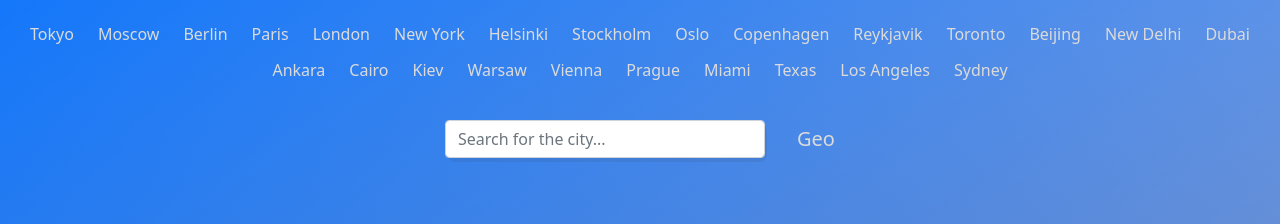
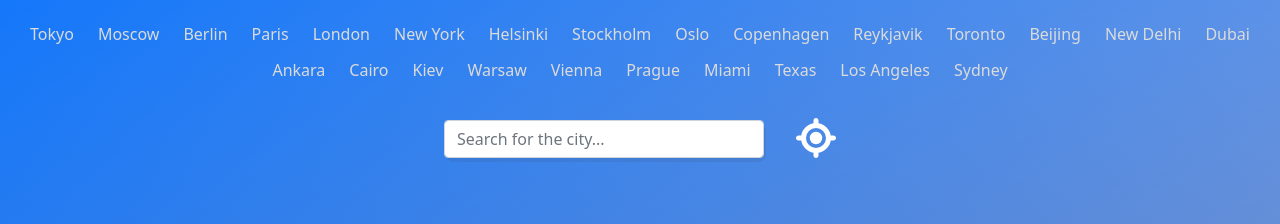
Before and after one commit to MikRyam/My-Weather-App-React-JS, a React (Create React App) app: page / in a window 1280 px wide. Shown: the top 224 px of the page. Built offline with nearby package versions, Linux system fonts and the light colour scheme; no server answers.

Commit message:
Weather App. Geo Icon

```diff
--- a/package.json
+++ b/package.json
@@ -3,6 +3,10 @@
   "version": "0.1.0",
   "private": true,
   "dependencies": {
+    "@fortawesome/fontawesome-svg-core": "^6.1.1",
+    "@fortawesome/free-regular-svg-icons": "^6.1.1",
+    "@fortawesome/free-solid-svg-icons": "^6.1.1",
+    "@fortawesome/react-fontawesome": "^0.1.18",
     "@testing-library/jest-dom": "^5.16.4",
     "@testing-library/react": "^13.3.0",
     "@testing-library/user-event": "^13.5.0",
--- a/src/components/Input.jsx
+++ b/src/components/Input.jsx
@@ -3,6 +3,8 @@
 import Button from 'react-bootstrap/Button';
 import Form from 'react-bootstrap/Form';
 import InputGroup from 'react-bootstrap/InputGroup';
+import { FontAwesomeIcon } from "@fortawesome/react-fontawesome";
+import { faLocation } from "@fortawesome/free-solid-svg-icons";
 
 
 const Input = ({ setQuery, units, setUnits }) => {
@@ -42,8 +44,9 @@
         </Button> */}
       </InputGroup>
       <Button onClick={handleLocationClick} className="geo-button" variant="link" size="lg">
-          Geo
+        <FontAwesomeIcon icon={faLocation} size="2x"/>
       </Button>
+
 
     </div>
   );
```
Also changed, not shown: 1 other file (tests, documents, lock files or other folders).
